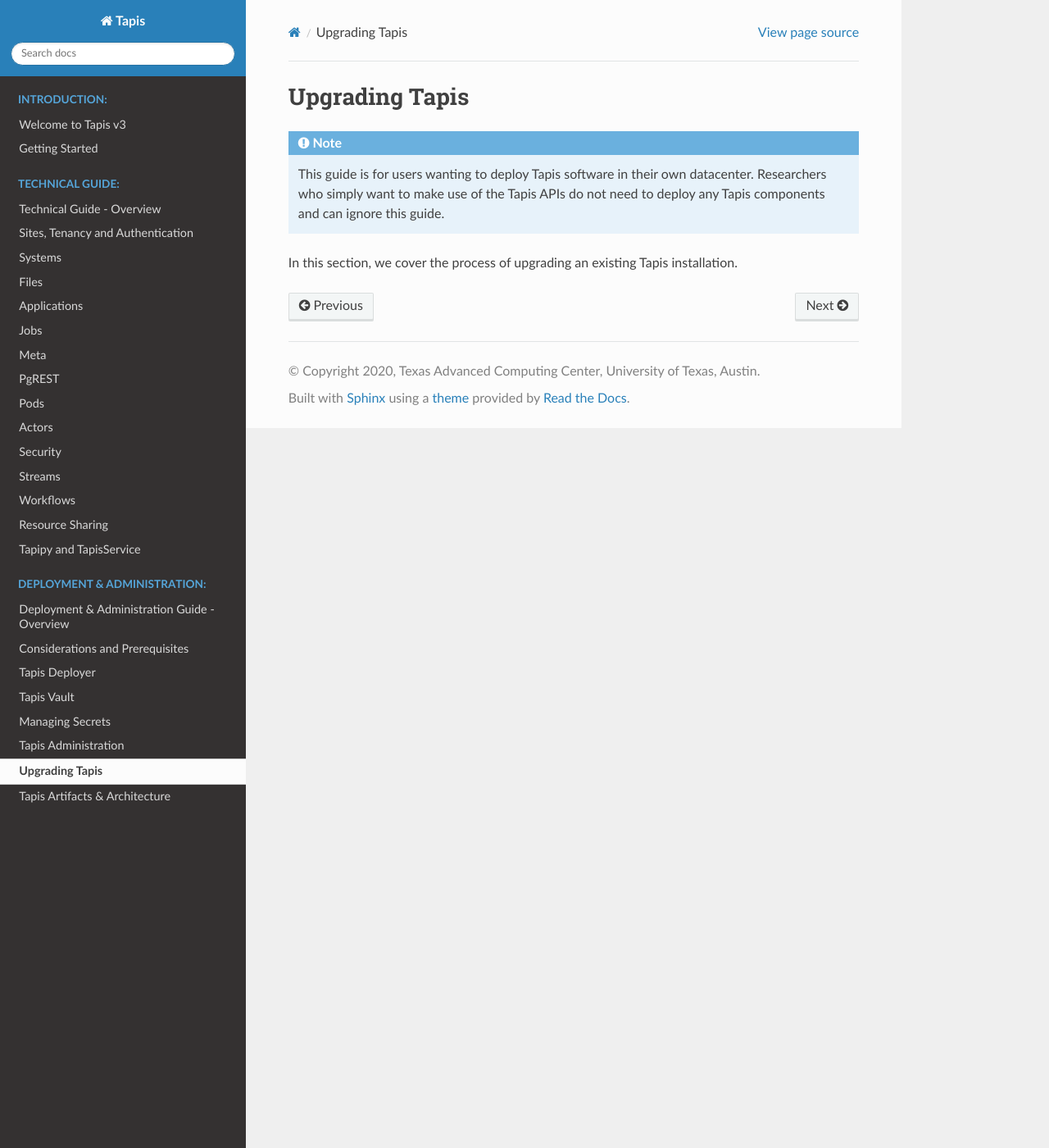
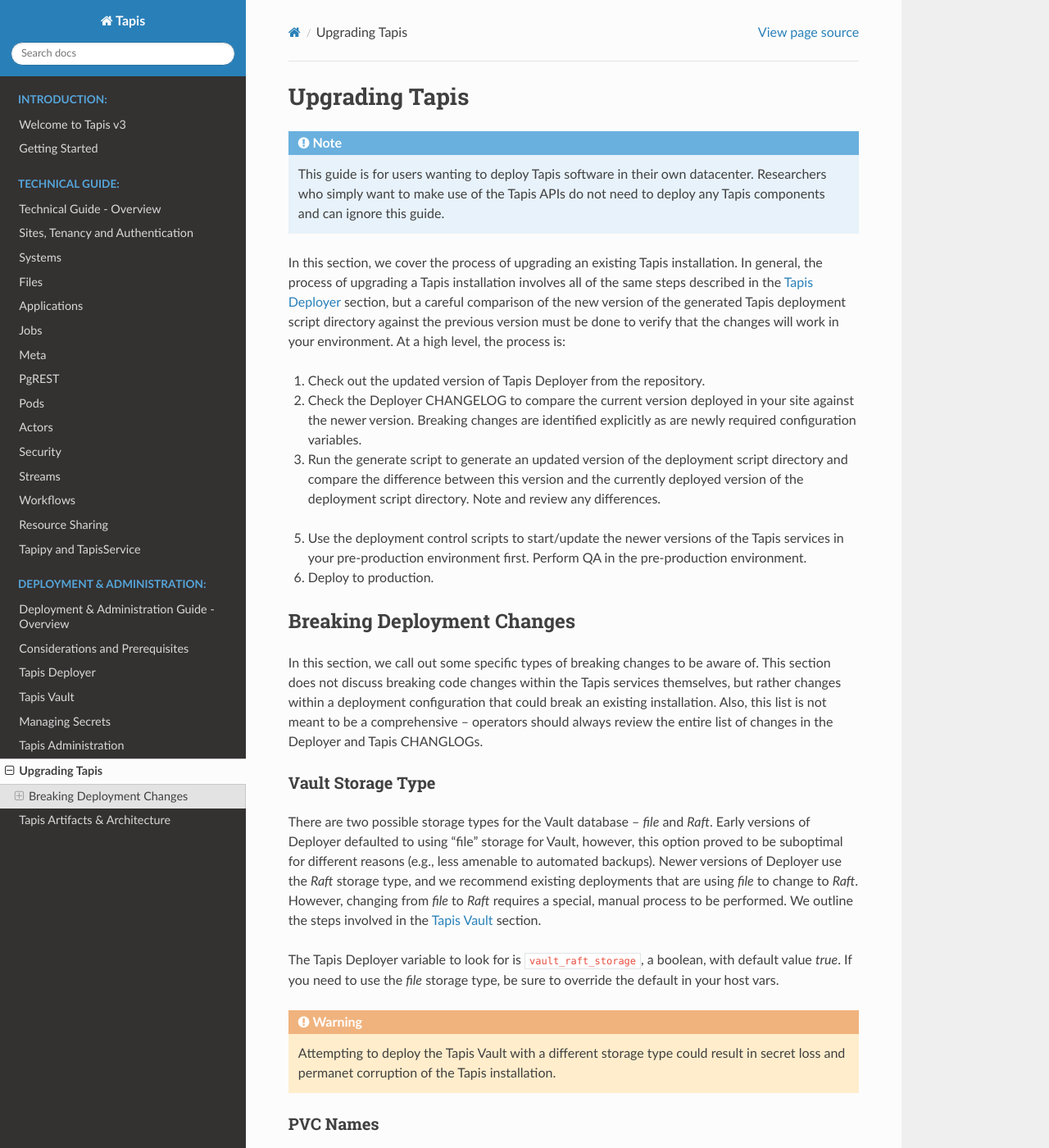
Before and after one commit to tapis-project/documentation, a Sphinx documentation site: the page built from source/deployment/upgrade.rst, in a window 1280 px wide and 1400 px high. Shown: the whole window at 82% size. Built offline with Sphinx 7.4.7 and the Read the Docs theme 2.0.0, drawn with Linux system fonts in a browser that asks for light colours; some of the changed text lies outside the part shown.

Commit message:
Initial content on upgrading.

```diff
--- a/source/deployment/upgrade.rst
+++ b/source/deployment/upgrade.rst
@@ -11,4 +11,73 @@
     this guide.
 
 
-In this section, we cover the process of upgrading an existing Tapis installation.
+In this section, we cover the process of upgrading an existing Tapis installation. In general,
+the process of upgrading a Tapis installation involves all of the same steps described in the `Tapis
+Deployer <deployer.html>`_ section, but a careful comparison of the new version of the
+generated Tapis deployment script directory against the previous version must be done to
+verify that the changes will work in your environment. At a high level, the process is:
+
+1. Check out the updated version of Tapis Deployer from the repository.
+2. Check the Deployer CHANGELOG to compare the current version deployed in your site against the
+   newer version. Breaking changes are identified explicitly as are newly required configuration
+   variables.
+3. Run the generate script to generate an updated version of the deployment script directory and
+   compare the difference between this version and the currently deployed version of the deployment
+   script directory. Note and review any differences.
+5. Use the deployment control scripts to start/update the newer versions of the Tapis services in
+   your pre-production environment first. Perform QA in the pre-production environment.
+6. Deploy to production.
+
+
+
+Breaking Deployment Changes
+---------------------------
+In this section, we call out some specific types of breaking changes to be aware of. This section does not
+discuss breaking code changes within the Tapis services themselves, but rather changes within a deployment
+configuration that could break an existing installation. Also, this list is not meant to
+be a comprehensive -- operators should always review the entire list of changes in the Deployer and
+Tapis CHANGLOGs.
+
+
+Vault Storage Type
+~~~~~~~~~~~~~~~~~~
+There are two possible storage types for the Vault database -- *file* and *Raft*. Early versions of
+Deployer defaulted to using "file" storage for Vault, however, this option proved to be suboptimal
+for different reasons (e.g., less amenable to automated backups). Newer versions of Deployer use
+the *Raft* storage type, and we recommend existing deployments that are using *file* to change to
+*Raft*. However, changing from *file* to *Raft* requires a special, manual process to be performed.
+We outline the steps involved in the `Tapis Vault <vault.html>`_ section.
+
+The Tapis Deployer variable to look for is ``vault_raft_storage``, a boolean, with default value `true`.
+If you need to use the *file* storage type, be sure to override the default in your host vars.
+
+.. warning::
+
+    Attempting to deploy the Tapis Vault with a different storage type could result in secret loss
+    and permanet corruption of the Tapis installation.
+
+PVC Names
+~~~~~~~~~
+Tapis uses Persistent Volument Claims (PVCs) to persist data stored in data bases and message brokers.
+Each Tapis service has a set of these PVCs that it uses. You can see the set of PVCs in your deployment
+by using ``kubectl``:
+
+.. code-block:: console
+
+    kubectl get pvc
+
+    NAME                           STATUS   VOLUME                                     CAPACITY   ACCESS MODES   STORAGECLASS   AGE
+    actors-mongo-backup-vol01      Bound    pvc-fbb44e18-0256-4d0b-b799-a703b0f477b6   10Gi       RWO            rbd-new        2d1h
+    actors-mongo-vol01             Bound    pvc-d3c224eb-5930-4700-8b8a-5f1ae0f2a921   40Gi       RWO            rbd-new        2d1h
+    actors-rabbitmq-vol01          Bound    pvc-20dc6e04-e2bb-48b6-8647-ee28081eb0c3   20Gi       RWO            rbd-new        47h
+    apps-postgres-vol01            Bound    pvc-f1320b94-6069-41d3-a26a-91a3ebaaed21   20Gi       RWO            rbd-new        2d1h
+    authenticator-ldap-vol01       Bound    pvc-05ae6dbb-e46d-4383-af6b-f1d2726d6529   10Gi       RWO            rbd-new        5d21h
+    . . .
+
+The output above shows the name of each PVC in the first column, e.g., ``actors-mongo-backup-vol01``,
+``apps-postgres-vol01``, ``authenticator-ldap-vol01``, etc. It is very important to check that the
+names of the PVCs specified within the deployment script directory match those within your cluster.
+
+.. warning::
+
+    Deploying Tapis services with different PVC names could result in data loss.
```
